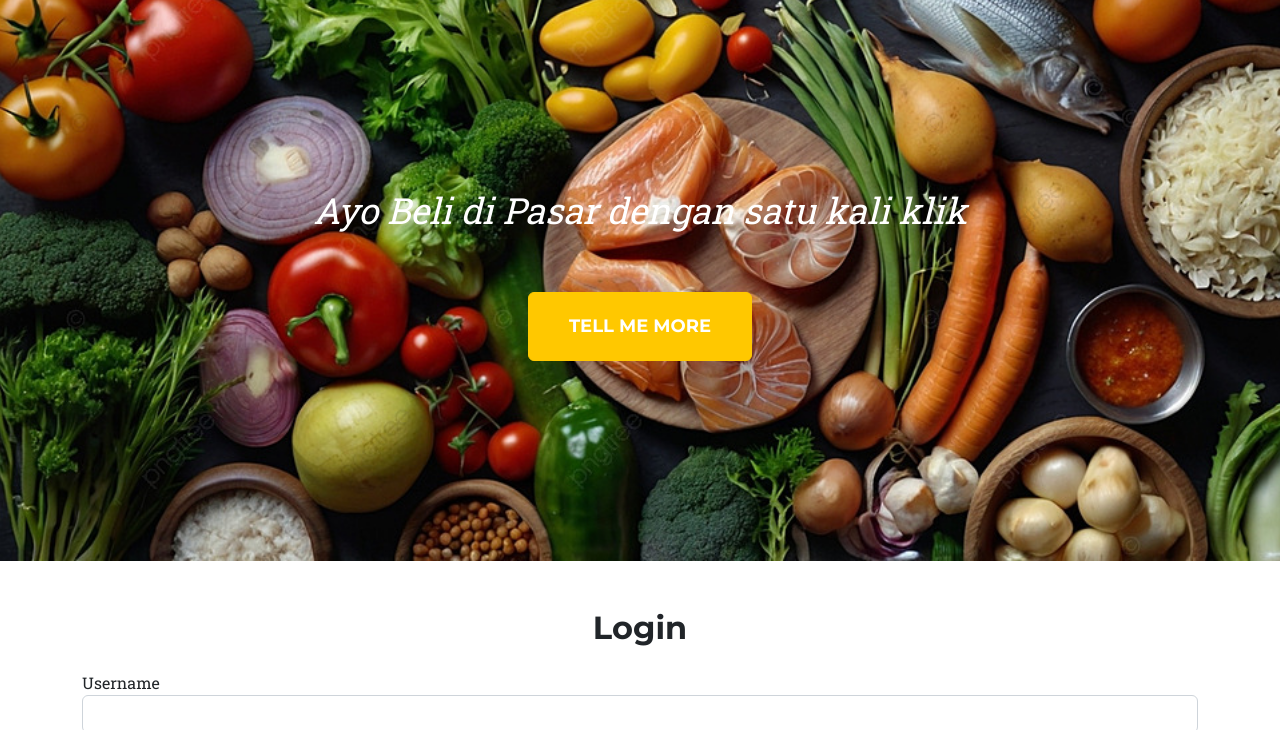
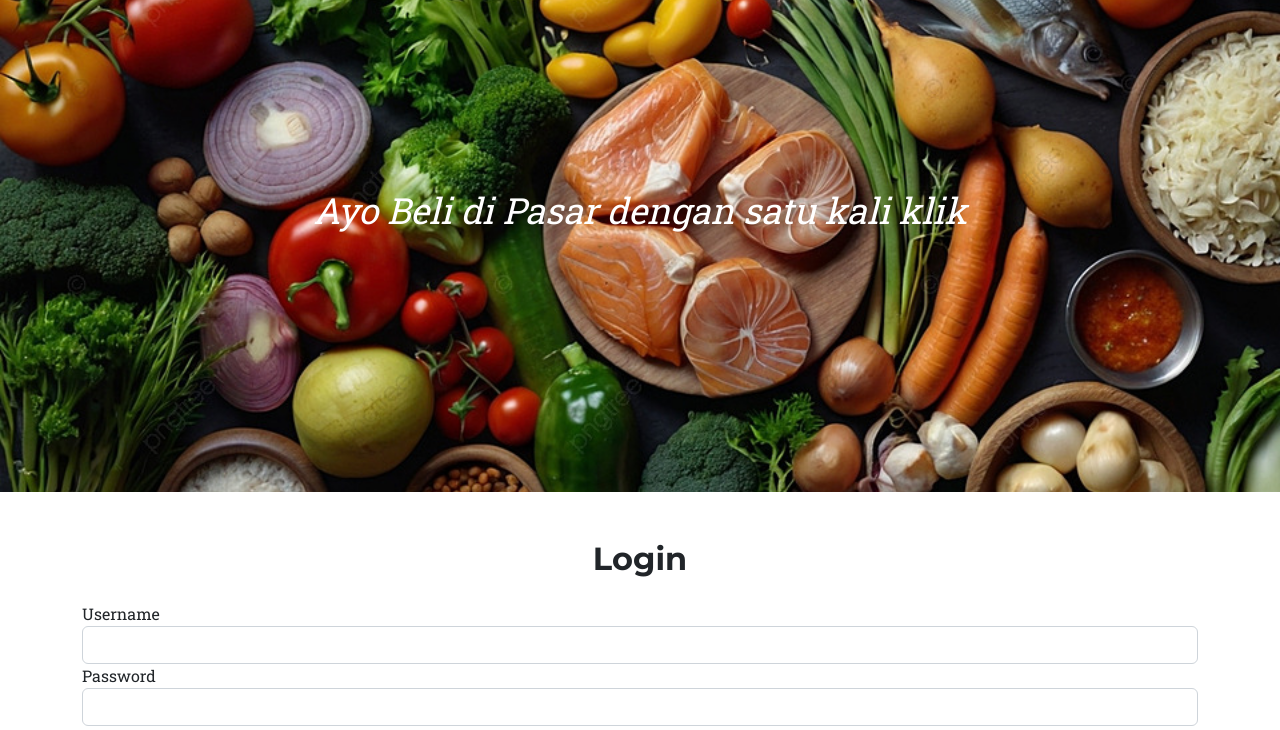
Before and after one commit to praditarsyd/klikpasar, a plain HTML site: page login.html in a window 1280 px wide. Shown: the part 80-810 px from the top of the page. Drawn offline with Linux system fonts and the light colour scheme.

Commit message:
login.html

```diff
--- a/login.html
+++ b/login.html
@@ -46,7 +46,7 @@
             <div class="container">
                 <div class="masthead-subheading">Ayo Beli di Pasar dengan satu kali klik </div>
                 <div class="masthead-heading text-uppercase"></div>
-                <a class="btn btn-primary btn-xl text-uppercase" href="#services">Tell Me More</a>
+
             </div>
         </header>
 <body>
```
